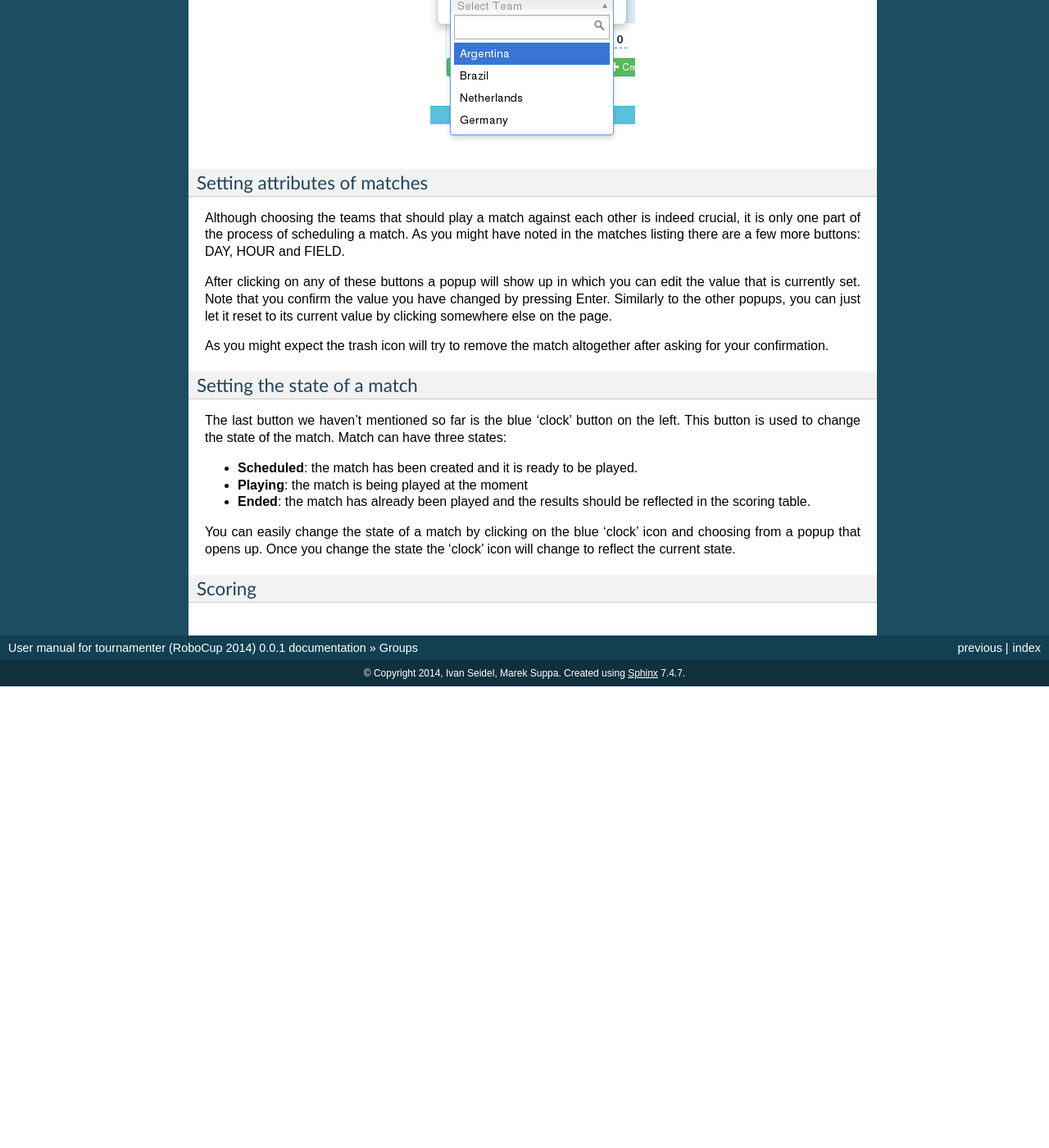
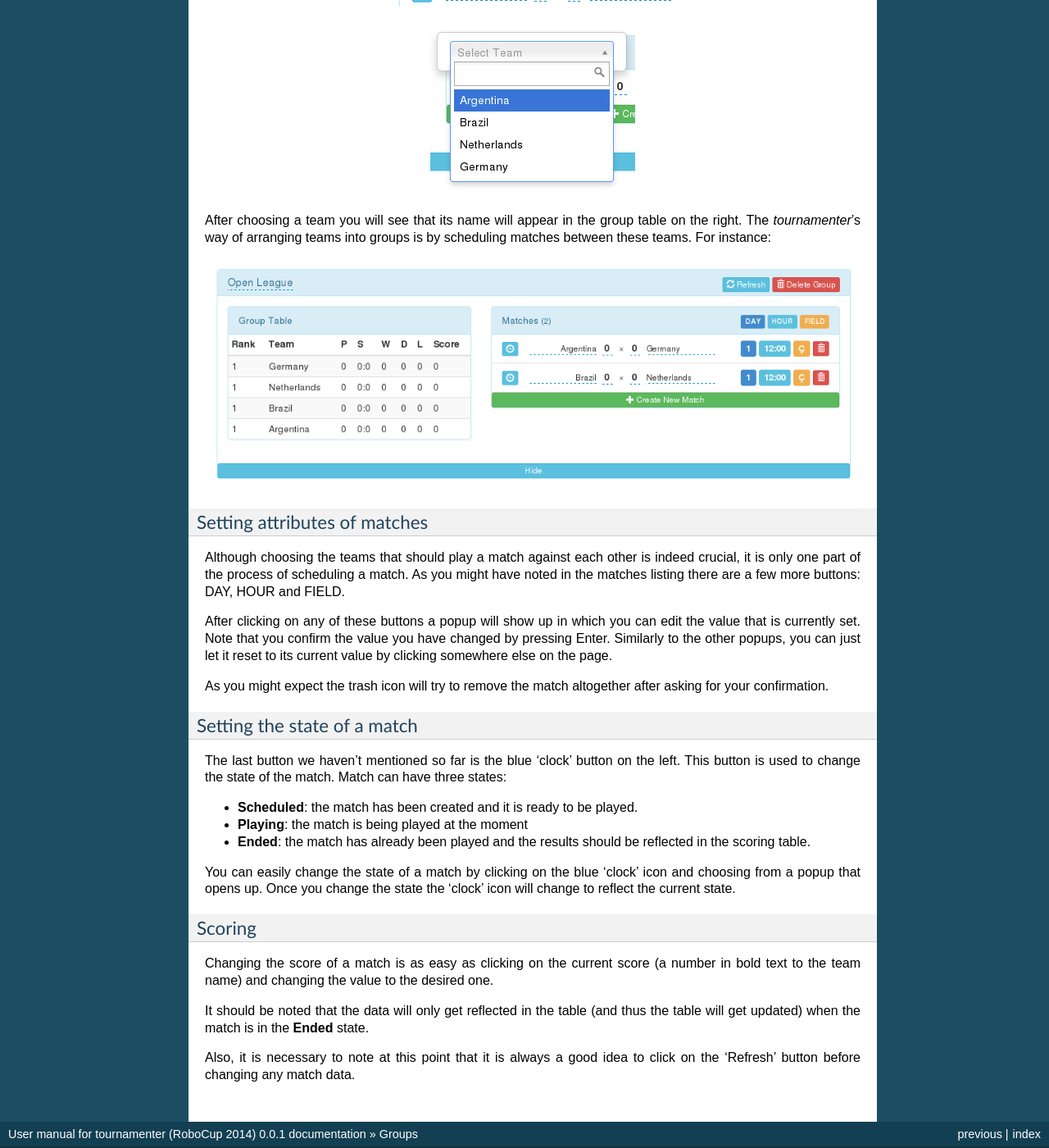
Before and after one commit to RoboCupDev/robocup2014-docs, a Sphinx documentation site: the page built from docs/groups.rst, in a window 1280 px wide and 1400 px high, scrolled down 2363 px. Shown: the whole window at 82% size. Built offline with Sphinx 7.4.7, drawn with Linux system fonts in a browser that asks for light colours; before the commit the page ends 3200 px from its top, so only the background shows below that; some of the changed text lies outside the part shown.

Commit message:
Some more updates

```diff
--- a/docs/groups.rst
+++ b/docs/groups.rst
@@ -1,5 +1,9 @@
 Groups
 ======
+
+As described earilier, groups are a module of the system used for
+soccer-related leagues. They make it easy to add arrange teams into groups
+and schedule matches between teams.
 
 Introduction
 ------------
@@ -96,6 +100,15 @@ from a dropdown that shows up.
     :align: center
     :alt: An open dropdown that shows up when you click on *Empty*.
 
+After choosing a team you will see that its name will appear in the group
+table on the right. The `tournamenter`'s way of arranging teams into groups
+is by scheduling matches between these teams. For instance:
+
+.. figure:: img/group-fully-filled.png
+    :align: center
+    :alt: A group with some scheduled matches.
+
+
 Setting attributes of matches
 ~~~~~~~~~~~~~~~~~~~~~~~~~~~~~
 
@@ -132,3 +145,13 @@ icon and choosing from a popup that opens up. Once you change the state the
 
 Scoring
 ~~~~~~~
+
+Changing the score of a match is as easy as clicking on the current score
+(a number in bold text to the team name) and changing the value to the
+desired one.
+
+It should be noted that the data will only get reflected in the table (and
+thus the table will get updated) when the match is in the **Ended** state.
+
+Also, it is necessary to note at this point that it is always a good idea
+to click on the 'Refresh' button before changing any match data.
```
Also changed, not shown: docs/basics.rst (+6 -5 lines), docs/img/group-fully-filled.png (added).
